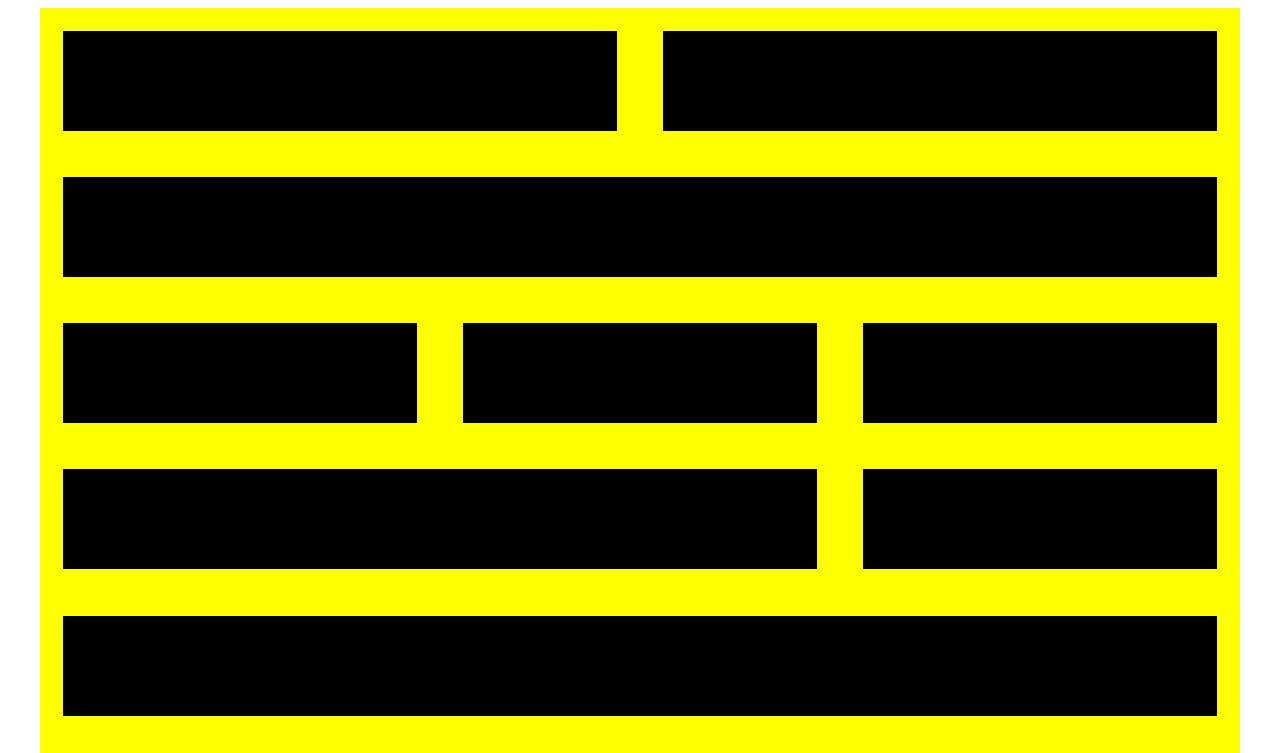
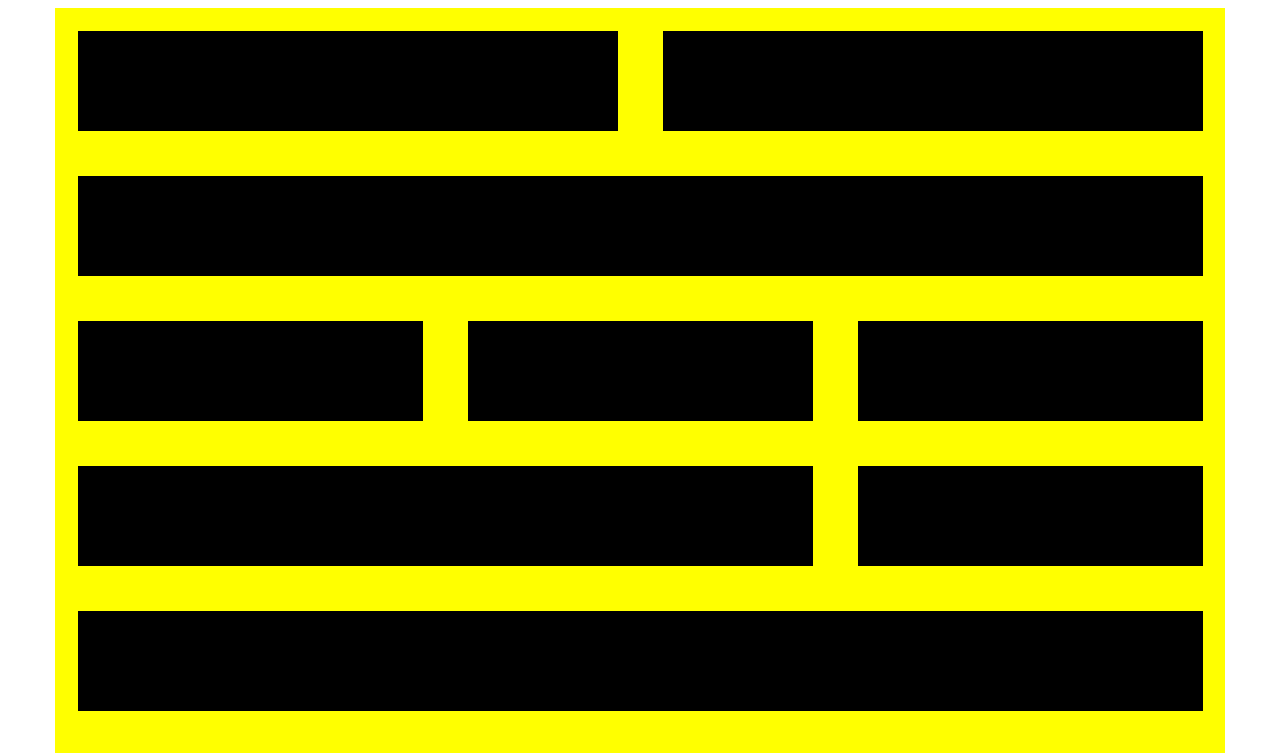
Before and after one commit to articstudio/ASGrid, a plain HTML site: page index-dev.html in a window 1280 px wide. Shown: the top 753 px of the page. Drawn offline with Linux system fonts and the light colour scheme.

Commit message:
v1.3
Fixed overflow X on breakpoints

```diff
--- a/css/ASGrid-dev.css
+++ b/css/ASGrid-dev.css
@@ -1,4 +1,4 @@
-/* ASGrid 1.2 | MIT License */
+/* ASGrid 1.3 | MIT License */
 /************************
 * CONTAINER
 ************************/
@@ -28,27 +28,27 @@
 }
 @media (min-width: 480px) {
   .ASG_container-fixed {
-    width: 480px;
+    width: 450px;
   }
 }
 @media (min-width: 768px) {
   .ASG_container-fixed {
-    width: 768px;
+    width: 738px;
   }
 }
 @media (min-width: 992px) {
   .ASG_container-fixed {
-    width: 992px;
+    width: 962px;
   }
 }
 @media (min-width: 1024px) {
   .ASG_container-fixed {
-    width: 1024px;
+    width: 994px;
   }
 }
 @media (min-width: 1200px) {
   .ASG_container-fixed {
-    width: 1200px;
+    width: 1170px;
   }
 }
 /************************
```
Also changed, not shown: less/ASGrid.less (+7 -6 lines), css/ASGrid.css, css/ASGrid.min.css.
